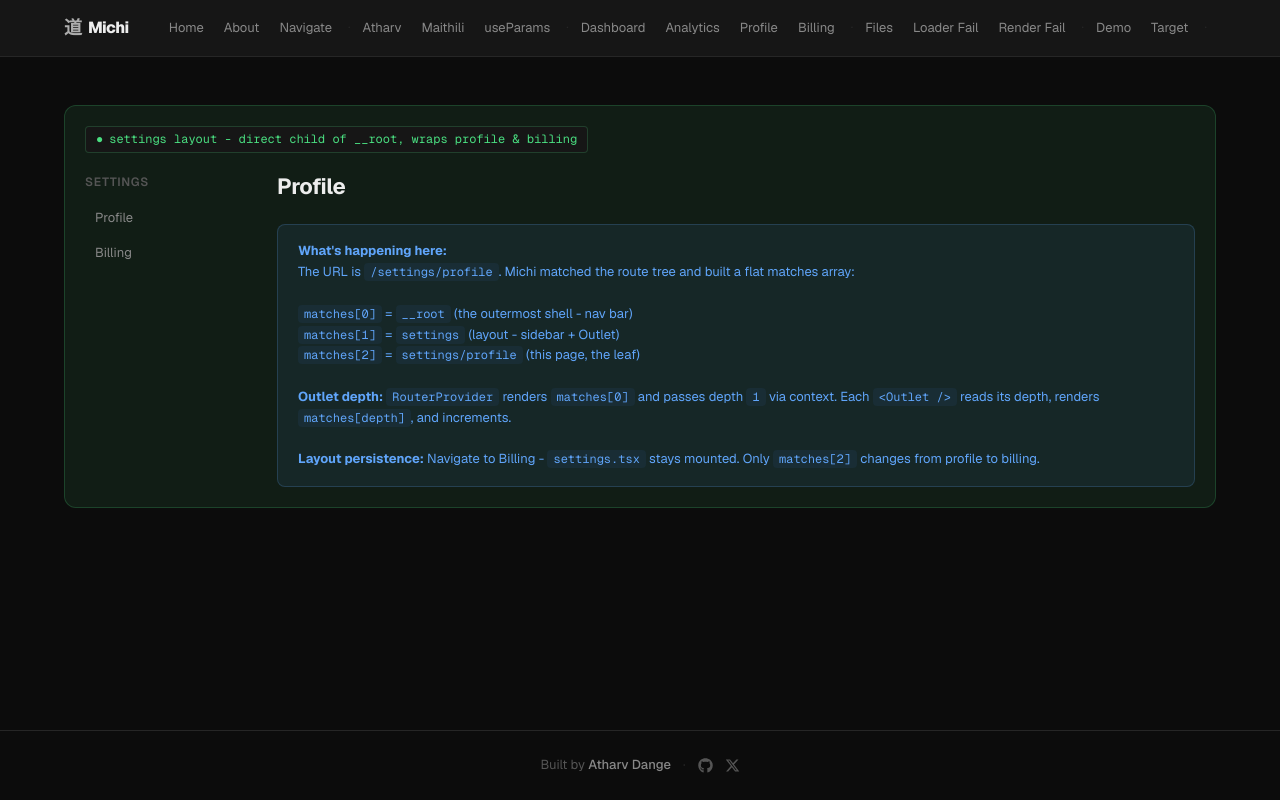
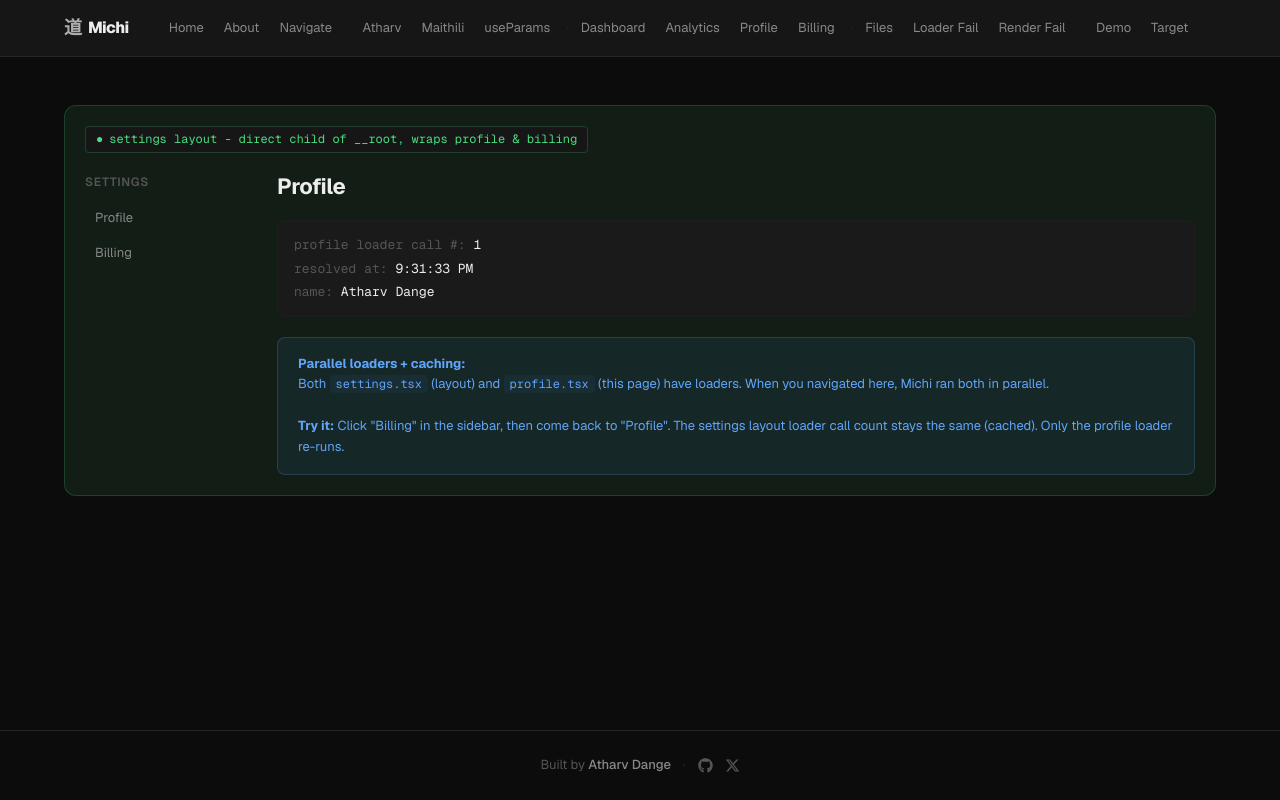
Before and after one commit to atharvdange618/Michi, a React (Vite) app in the folder apps/demo/: page /settings/profile in a window 1280 px wide. Built offline with nearby package versions, Linux system fonts and the light colour scheme.

Commit message:
feat(demo): add parallel loaders and caching demo to settings routes

```diff
--- a/apps/demo/src/main.tsx
+++ b/apps/demo/src/main.tsx
@@ -11,17 +11,25 @@ import AboutPage from "./routes/about";
 import AnalyticsPage from "./routes/dashboard/analytics";
 import AuthLayout from "./routes/_auth";
 import BillingPage from "./routes/settings/billing";
+import BillingErrorPage, {
+  errorComponent as billingErrorError,
+  loader as billingErrorLoader,
+} from "./routes/settings/billing-error";
 import DashboardHome from "./routes/dashboard/index";
 import DashboardLayout from "./routes/dashboard";
 import FilePage from "./routes/files/$wildcard";
 import IndexPage from "./routes/index";
 import NavigatePage from "./routes/navigate";
 import ParamsShowcasePage from "./routes/showcase/$id";
-import ProfilePage from "./routes/settings/profile";
+import ProfilePage, { loader as profileLoader } from "./routes/settings/profile";
 import RootLayout from "./routes/__root";
-import SettingsLayout from "./routes/settings";
+import SettingsLayout, { loader as settingsLoader } from "./routes/settings";
 import PrefetchExplainerPage from "./routes/prefetch";
 import PrefetchDemoTarget, { loader as prefetchDemoLoader } from "./routes/prefetch-demo";
+import PrefetchFailPage, {
+  errorComponent as prefetchFailError,
+  loader as prefetchFailLoader,
+} from "./routes/prefetch-fail";
 import UsersPage, {
   loader as usersLoader,
   validateSearch as usersValidateSearch,
@@ -55,9 +63,16 @@ const router = new Router([
       {
         path: "/settings",
         component: SettingsLayout,
+        loader: settingsLoader,
         children: [
-          { path: "/settings/profile", component: ProfilePage },
+          { path: "/settings/profile", component: ProfilePage, loader: profileLoader },
           { path: "/settings/billing", component: BillingPage },
+          {
+            path: "/settings/billing-error",
+            component: BillingErrorPage,
+            loader: billingErrorLoader,
+            errorComponent: billingErrorError,
+          },
         ],
       },
       {
@@ -78,6 +93,12 @@ const router = new Router([
         loader: prefetchDemoLoader,
       },
       {
+        path: "/prefetch-fail",
+        component: PrefetchFailPage,
+        loader: prefetchFailLoader,
+        errorComponent: prefetchFailError,
+      },
+      {
         path: "/users",
         component: UsersPage,
         loader: usersLoader,
--- a/apps/demo/src/mocks/api.ts
+++ b/apps/demo/src/mocks/api.ts
@@ -1,4 +1,6 @@
 let prefetchDemoCallCount = 0;
+let settingsLayoutCallCount = 0;
+let profileCallCount = 0;
 
 export type User = {
   id: string;
@@ -70,3 +72,31 @@ export async function fetchUsersPage(
     totalPages: Math.ceil(sorted.length / pageSize),
   };
 }
+
+export async function fetchSettingsLayout(): Promise<{
+  callCount: number;
+  resolvedAt: string;
+}> {
+  settingsLayoutCallCount += 1;
+  await new Promise((r) => setTimeout(r, 300));
+  return {
+    callCount: settingsLayoutCallCount,
+    resolvedAt: new Date().toLocaleTimeString(),
+  };
+}
+
+export async function fetchProfile(): Promise<{
+  name: string;
+  email: string;
+  callCount: number;
+  resolvedAt: string;
+}> {
+  profileCallCount += 1;
+  await new Promise((r) => setTimeout(r, 200));
+  return {
+    name: "Atharv Dange",
+    email: "atharv@michi.dev",
+    callCount: profileCallCount,
+    resolvedAt: new Date().toLocaleTimeString(),
+  };
+}
--- a/apps/demo/src/routes/settings.tsx
+++ b/apps/demo/src/routes/settings.tsx
@@ -1,6 +1,11 @@
-import { Link, Outlet } from "michi";
+import { Link, Outlet, type LoaderContext } from "michi";
 import type { CSSProperties } from "react";
 import { useSEO } from "../components/use-seo";
+import { fetchSettingsLayout } from "../mocks/api";
+
+export async function loader(_: LoaderContext) {
+  return fetchSettingsLayout();
+}
 
 const links = [
   { to: "/settings/profile", label: "Profile" },
--- a/apps/demo/src/routes/settings/profile.tsx
+++ b/apps/demo/src/routes/settings/profile.tsx
@@ -1,4 +1,10 @@
+import { useLoaderData, useSearch, type LoaderContext } from "michi";
 import { useSEO } from "../../components/use-seo";
+import { fetchProfile } from "../../mocks/api";
+
+export async function loader(_: LoaderContext) {
+  return fetchProfile();
+}
 
 const calloutStyle: React.CSSProperties = {
   background: "var(--blue-soft)",
@@ -18,7 +24,19 @@ const codeStyle: React.CSSProperties = {
   borderRadius: "4px",
 };
 
+const dataBlockStyle: React.CSSProperties = {
+  fontFamily: "'Geist Mono', monospace",
+  fontSize: "13px",
+  padding: "0.75rem 1rem",
+  background: "var(--bg-inset)",
+  borderRadius: "var(--radius)",
+  lineHeight: 1.8,
+  border: "1px solid var(--border-subtle)",
+  marginBottom: "1.25rem",
+};
+
 export default function ProfilePage() {
+  const data = useLoaderData<Awaited<ReturnType<typeof fetchProfile>>>();
   useSEO({
     title: "Profile",
     description:
@@ -32,37 +50,36 @@ export default function ProfilePage() {
           fontSize: "22px",
           fontWeight: 700,
           letterSpacing: "-0.02em",
-          margin: "0 0 1.25rem",
+          margin: "0 0 1rem",
         }}
       >
         Profile
       </h2>
+
+      <div style={dataBlockStyle}>
+        <div>
+          <span style={{ color: "var(--ink-faint)" }}>profile loader call #:</span>{" "}
+          {data.callCount}
+        </div>
+        <div>
+          <span style={{ color: "var(--ink-faint)" }}>resolved at:</span> {data.resolvedAt}
+        </div>
+        <div>
+          <span style={{ color: "var(--ink-faint)" }}>name:</span> {data.name}
+        </div>
+      </div>
+
       <div style={calloutStyle}>
-        <strong>What's happening here:</strong>
+        <strong>Parallel loaders + caching:</strong>
         <br />
-        The URL is <code style={codeStyle}>/settings/profile</code>. Michi matched the route tree
-        and built a flat matches array:
+        Both <code style={codeStyle}>settings.tsx</code> (layout) and{" "}
+        <code style={codeStyle}>profile.tsx</code> (this page) have loaders. When you navigated
+        here, Michi ran both in parallel.
         <br />
         <br />
-        <code style={codeStyle}>matches[0]</code> = <code style={codeStyle}>__root</code> (the
-        outermost shell - nav bar)
-        <br />
-        <code style={codeStyle}>matches[1]</code> = <code style={codeStyle}>settings</code> (layout
-        - sidebar + Outlet)
-        <br />
-        <code style={codeStyle}>matches[2]</code> = <code style={codeStyle}>settings/profile</code>{" "}
-        (this page, the leaf)
-        <br />
-        <br />
-        <strong>Outlet depth:</strong> <code style={codeStyle}>RouterProvider</code> renders{" "}
-        <code style={codeStyle}>matches[0]</code> and passes depth <code style={codeStyle}>1</code>{" "}
-        via context. Each <code style={codeStyle}>&lt;Outlet /&gt;</code> reads its depth, renders{" "}
-        <code style={codeStyle}>matches[depth]</code>, and increments.
-        <br />
-        <br />
-        <strong>Layout persistence:</strong> Navigate to Billing -{" "}
-        <code style={codeStyle}>settings.tsx</code> stays mounted. Only{" "}
-        <code style={codeStyle}>matches[2]</code> changes from profile to billing.
+        <strong>Try it:</strong> Click "Billing" in the sidebar, then come back to "Profile". The
+        settings layout loader call count stays the same (cached). Only the profile loader
+        re-runs.
       </div>
     </div>
   );
```
